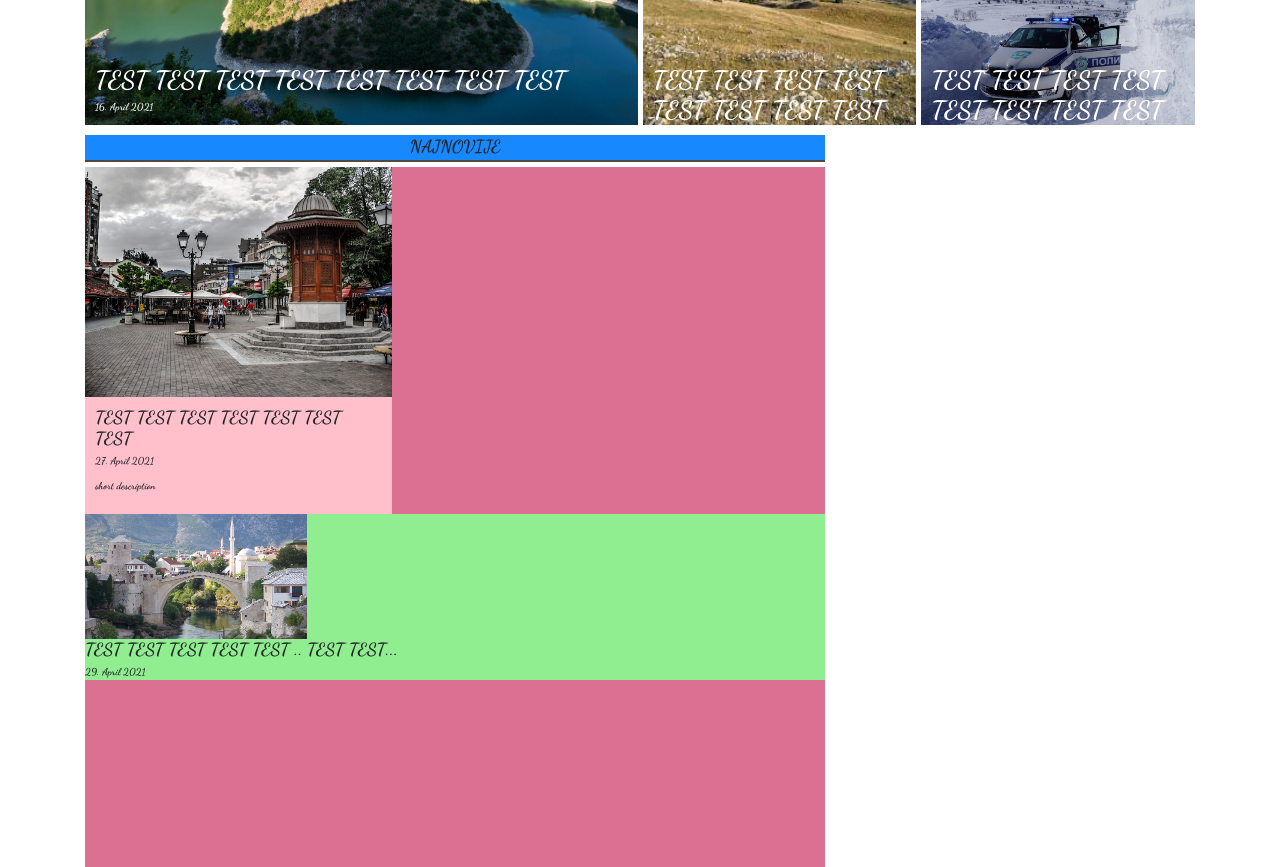
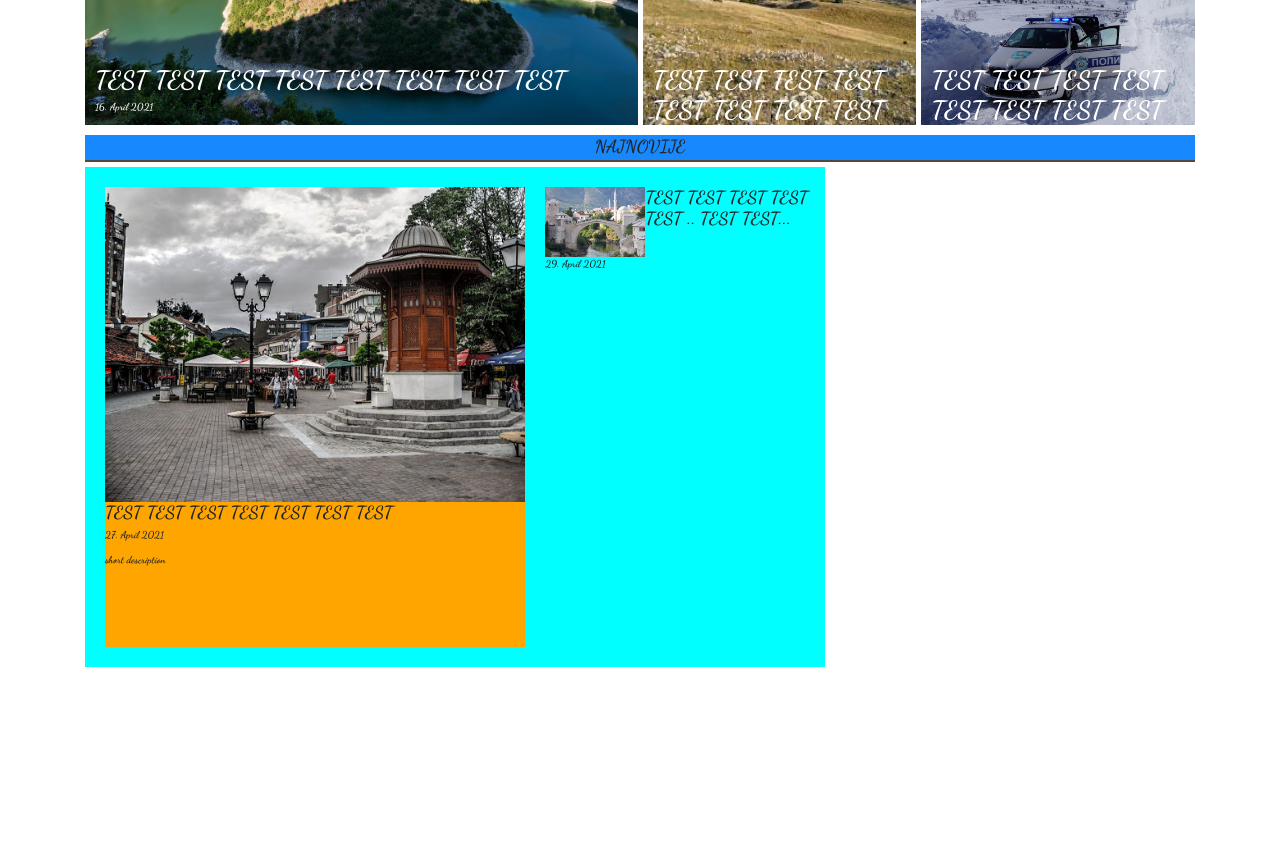
Before and after one commit to KadirZukorlic/SNews, a React (Create React App) app: page / in a window 1280 px wide. Shown: the part 440-1307 px from the top of the page. After the commit the page ends 1107 px from the top, so only its background shows below. Built offline with nearby package versions, Linux system fonts and the light colour scheme; a web font is replaced by a local one.

Commit message:
left section position fixed

```diff
--- a/src/components/Secondary.js
+++ b/src/components/Secondary.js
@@ -11,37 +11,40 @@ const Secondary = () => {
 
   return (
     <Container>
-      <section className="secondary">
-        <h3 style={{borderBottom: '2px solid #54483A', textAlign: 'center', fontWeight: '700', padding: '1.5px 3px 3px', backgroundColor: '#1888ff', width: '66.7%', }}>
+      <h3
+        style={{
+          borderBottom: '2px solid #54483A',
+          textAlign: 'center',
+          fontWeight: '700',
+          padding: '1.5px 3px 3px',
+          backgroundColor: '#1888ff',
+          width: '100%',
+        }}
+      >
         NAJNOVIJE
       </h3>
+      <div className="secondary">
         <div className="secondary__left">
-          <div className="secondary__left-big">
-            <img
-              src={SecondaryLeft1}
-              alt="sandzak vijesti"
-              className="secondary__left-big--img"
-            />
-            <div className="secondary__left-big--description">
+          <div className="secondary__left-content">
+            <img src={SecondaryLeft1} alt="sandzak vijesti" className="secondary__left-img" />
             <h3>TEST TEST TEST TEST TEST TEST TEST</h3>
             <p>27. April 2021</p>
             <p>short description</p>
           </div>
         </div>
 
-          <div className="secondary__left-small">
+        <div className="secondary__right">
+          <div className="secondary__right-content">
             <img
               src={SecondaryRight1}
               alt="sandzak vijesti"
-              className="secondary__left-small--img"
+              className="secondary__right-img"
             />
-            <div className="secondary__left-small--description">
             <h3>TEST TEST TEST TEST TEST .. TEST TEST...</h3>
+          </div>
             <p>29. April 2021</p>
         </div>
       </div>
-        </div>
-      </section>
     </Container>
   );
 };
--- a/src/sass/_components.scss
+++ b/src/sass/_components.scss
@@ -32,7 +32,6 @@
 //////////////////// MAIN
 
 .main {
-
   display: grid;
   grid-template-columns: repeat(4, 1fr);
   grid-template-rows: repeat(2, 16vw);
@@ -77,12 +76,11 @@
     }
   }
 
-
   &__img {
     width: 100%;
     height: 100%;
     object-fit: cover;
-    transition: .3s ease-in-out;
+    transition: 0.3s ease-in-out;
   }
 
   &__img:hover {
@@ -90,43 +88,43 @@
   }
 }
 
-
 // SECTION SECONDARY
 
 .secondary {
-  overflow: hidden;
+  display: flex;
+  flex-flow: row;
+  width: 66.7%;
+  background-color: aqua;
+  height: 50rem;
 
   &__left {
-    background-color: palevioletred;
-    width: 66.7%;
-    height: 70rem;
+    width: 60%;
+    background-color: orange;
+    margin: 2rem 2rem;
 
+    &-img {
+      width: 100%;
+      height: auto;
+      // object-fit: cover;
+    }
+  }
 
-    &-big {
-      display: table;
-      margin: 0;
+  &__right {
+    width: 40%;
+    height: auto;
+    padding: 0;
+    margin-top: 2rem;
 
-      &--description {
-        display: table-caption;
-        caption-side: bottom;
-        background: pink;
-        padding: 1rem;
-        width: 60%;
+    &-content {
+        display: flex;
       }
-      &--img {
-        width: 60%;
-        height: auto;
-      }
-    }
 
-
-    &-small {
-      background-color: lightgreen;
-
-      &--img {
-        width: 30%;
-        height: auto;
-      }
+    &-img {
+      margin: 0 auto;
+      padding: 0;
+      width: 10rem;
+      height: 7rem;
+      object-fit: cover;
     }
   }
 }
```
Lines whose indentation alone changed are shown as unchanged.
